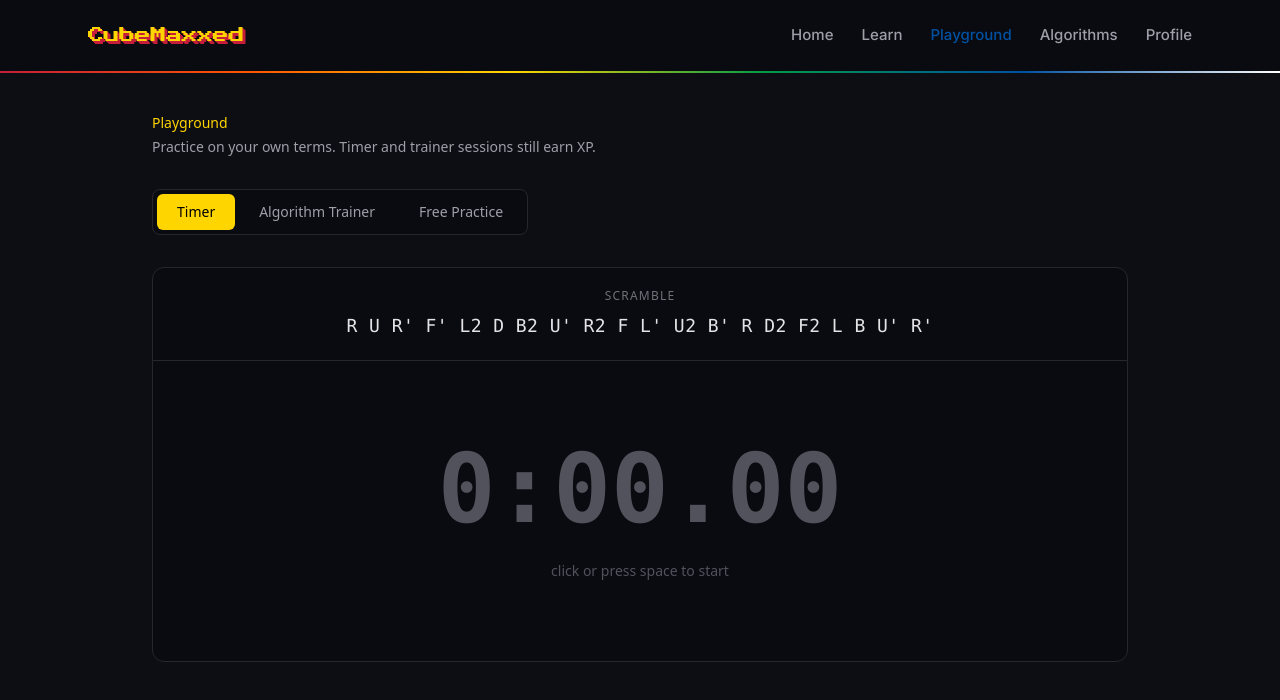
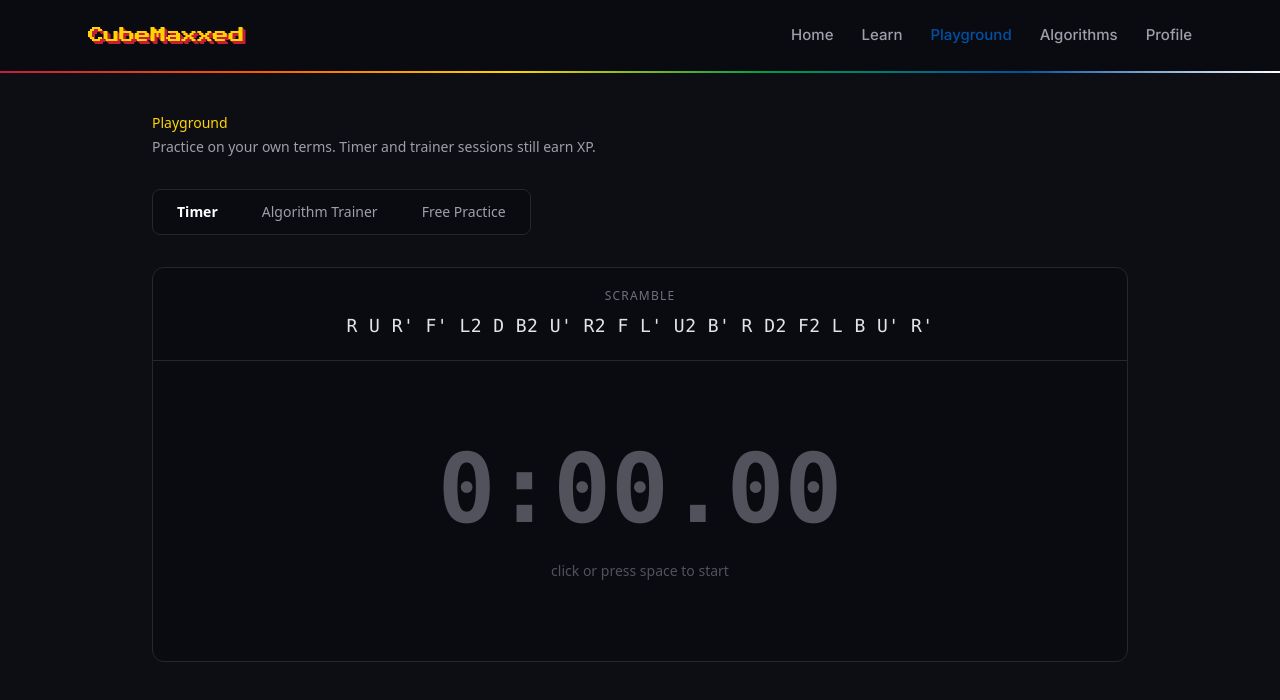
Before and after one commit to AlexanderJGreen/cubemaxxed, a Next.js app: page /playground in a window 1280 px wide. Shown: the top 700 px of the page. Built offline with nearby package versions, Linux system fonts and the light colour scheme.

Commit message:
update tab designs in playground page to follow same design as tabs in algorithms page

```diff
--- a/app/playground/page.tsx
+++ b/app/playground/page.tsx
@@ -28,10 +28,8 @@ export default function Playground() {
           <button
             key={tab.id}
             onClick={() => setActiveTab(tab.id)}
-            className={`px-5 py-2 rounded-md text-sm font-medium transition-colors cursor-pointer ${
-              activeTab === tab.id
-                ? "bg-[#FFD500] text-black"
-                : "text-zinc-400 hover:text-zinc-100"
+            className={`px-5 py-2 rounded-md text-sm cursor-pointer transition-colors ${
+              activeTab === tab.id ? "font-bold text-white" : "font-medium text-zinc-400 hover:text-zinc-100"
             }`}
           >
             {tab.label}
@@ -310,12 +308,19 @@ function PLLDiagramView({ top, back, front, left, right }: PLLDiagram) {
 }
 
 
+const CUBE_COLORS = ["#C41E3A", "#0051A2", "#009B48", "#FF5800", "#FFD500", "#ffffff"];
+function randomCubeColor(exclude?: string) {
+  const options = CUBE_COLORS.filter((c) => c !== exclude);
+  return options[Math.floor(Math.random() * options.length)];
+}
+
 function AlgorithmTrainer() {
-  const [tab, setTab] = useState<TrainerTab>("2oll");
+  const [tab, setTab] = useState<TrainerTab>("full-oll");
+  const [activeColor, setActiveColor] = useState(() => randomCubeColor());
   const [index, setIndex] = useState(0);
   const [revealed, setRevealed] = useState(false);
 
-  const isOLL = tab === "2oll" || tab === "full-oll";
+  const isOLL = tab === "full-oll";
 
   const algs = tab === "full-oll" ? OLL_CASES : PLL_CASES;
 
@@ -323,6 +328,8 @@ function AlgorithmTrainer() {
   const tabLabel = TRAINER_TABS.find((t) => t.id === tab)!.label;
 
   function handleTabChange(t: TrainerTab) {
+    const next = randomCubeColor(activeColor);
+    setActiveColor(next);
     setTab(t);
     setIndex(0);
     setRevealed(false);
@@ -336,23 +343,22 @@ function AlgorithmTrainer() {
   return (
     <div className="space-y-4">
       {/* Tab selector */}
-      <div className="rounded-xl border border-zinc-800 bg-[#0a0a11] px-6 py-4 flex items-center gap-4 flex-wrap">
-        <div className="flex gap-1 flex-wrap">
+      <div className="flex items-center gap-4 w-fit">
+        <div className="flex gap-1 bg-[#0a0a11] border border-zinc-800 rounded-lg p-1">
           {TRAINER_TABS.map((t) => (
             <button
               key={t.id}
               onClick={() => handleTabChange(t.id)}
-              className={`px-4 py-1.5 rounded-md text-sm font-medium transition-colors cursor-pointer ${
-                tab === t.id
-                  ? "bg-[#FFD500] text-black"
-                  : "text-zinc-400 hover:text-zinc-100"
+              className={`px-4 py-1.5 rounded-md text-sm cursor-pointer transition-all duration-300 ease-in-out ${
+                tab === t.id ? "font-bold" : "font-medium text-zinc-400 hover:text-zinc-100"
               }`}
+              style={tab === t.id ? { color: activeColor } : undefined}
             >
               {t.label}
             </button>
           ))}
         </div>
-        <span className="ml-auto text-xs text-zinc-600 shrink-0">
+        <span className="text-xs text-zinc-600 shrink-0">
           {index + 1} / {algs.length}
         </span>
       </div>
```
